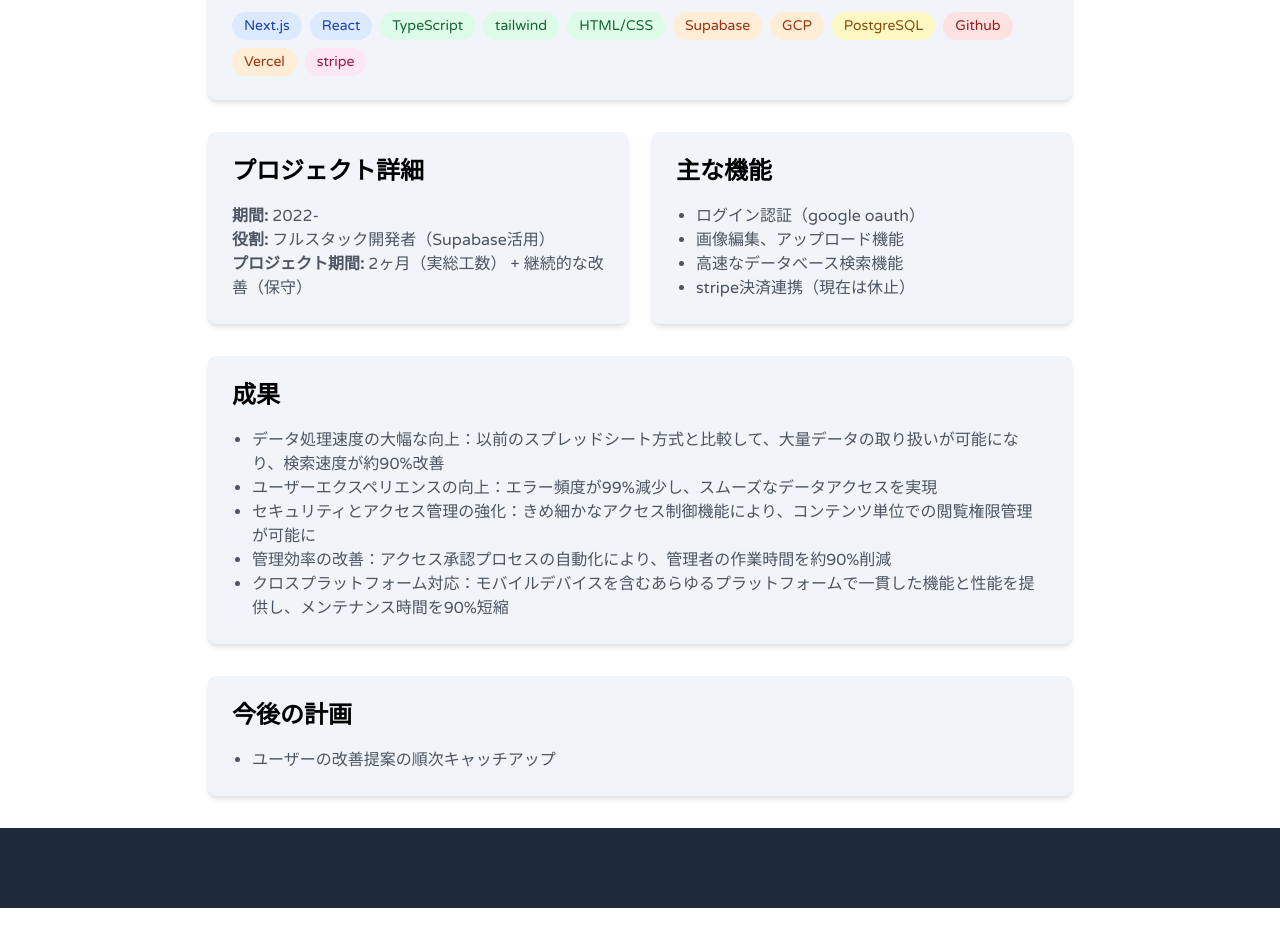
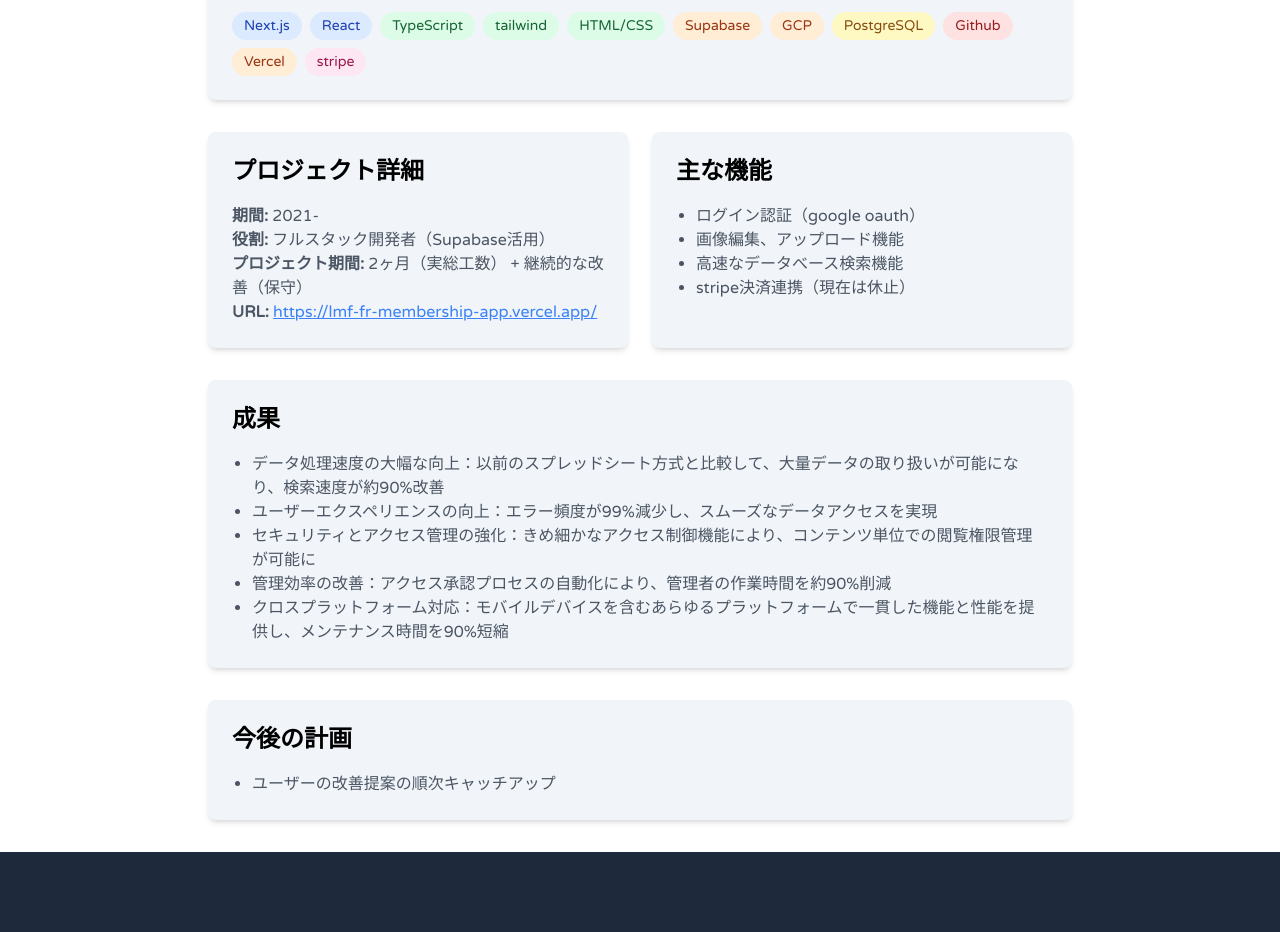
Before and after one commit to gitOfZgn/portfolio, a Next.js app: page /portfolio/WorkContent/works/1 in a window 1280 px wide. Shown: the part 804-1736 px from the top of the page. Before the commit the page ends 1712 px from the top, so only its background shows below. Built offline with nearby package versions, Linux system fonts and the light colour scheme.

Commit message:
部分修正

```diff
--- a/app/ResumeContent/components/Profile.tsx
+++ b/app/ResumeContent/components/Profile.tsx
@@ -19,8 +19,8 @@
                     ZGN
                 </h1>
                 <p className="pt-1 text-xs text-gray-600">ゼニア</p>
-                <p className="pt-3 text-xs text-gray-950">エンジニア歴4年。<br />
-                    3年間IT企業に勤め、現在はフリーランスエンジニア<br />
+                <p className="pt-3 text-xs text-gray-950">エンジニア歴7年。<br />
+                    4年間IT企業に勤め、そこから現在に至るまではフリーランスエンジニア<br />
                     趣味はお菓子作り、ビリヤード、洋ドラ鑑賞（Suits3周）
                 </p>
                 <div className="mt-4 flex justify-center">
--- a/app/ResumeContent/components/Timeline.tsx
+++ b/app/ResumeContent/components/Timeline.tsx
@@ -12,20 +12,20 @@
     {
         id: '1',
         startDate: '',
-        endDate: '2019',
+        endDate: '2017',
         title: '中央大学経営システム工学科卒業',
         description: '最適化問題や製品開発のための実験計画、データ解析、工程設計を学ぶ。',
     },
     {
         id: '2',
-        startDate: '2019',
+        startDate: '2017',
         endDate: '2021',
         title: '某IT企業システム開発',
         description: '金融・証券分野でのシステム開発およびインフラ業界でのプロジェクトリーダーシップとマネジメントを経験。プロジェクトの計画から実行、監視、終了までを一貫して管理し、保守プロジェクトでは納期遵守率100%を達成。上流工程の要点定義やシステム設計など、各フェーズの要求仕様を明確にする役割も担当。2021年には、実績とリーダーシップを認められ主任に昇格。',
     },
     {
         id: '3',
-        startDate: '2022',
+        startDate: '2021',
         endDate: '',
         title: 'フリーランスエンジニアとして開発',
         description: '祖母の介護のためフリーランスとなり、リモート開発をメインとする。クラウドソーシングやDMを通じて案件を獲得し、中小企業のクラウド移行支援やウェブ開発、自動化等の案件を行う。併行して自身のウェブサービスを2種類リリースする。',
--- a/app/WorkContent/works/[id]/page.tsx
+++ b/app/WorkContent/works/[id]/page.tsx
@@ -58,6 +58,19 @@
                     <p className="text-gray-600"><strong>期間:</strong> {work.date}</p>
                     {work.role && <p className="text-gray-600"><strong>役割:</strong> {work.role}</p>}
                     {work.duration && <p className="text-gray-600"><strong>プロジェクト期間:</strong> {work.duration}</p>}
+                    {work.url && (
+                        <p className="text-gray-600">
+                            <strong>URL:</strong>{' '}
+                            <a
+                                href={work.url}
+                                target="_blank"
+                                rel="noopener noreferrer"
+                                className="text-blue-500 hover:text-blue-700 underline"
+                            >
+                                {work.url}
+                            </a>
+                        </p>
+                    )}
                 </div>
                 {work.keyFeatures && (
                     <div className="bg-slate-100 p-6 rounded-lg shadow-md">
--- a/data/skillsData.ts
+++ b/data/skillsData.ts
@@ -1,5 +1,5 @@
 import { IconDefinition } from '@fortawesome/fontawesome-svg-core';
-import { faReact, faPython, faJs, faGithub, faAws, faStripe } from '@fortawesome/free-brands-svg-icons';
+import { faReact, faPython, faJs, faGithub, faAws, faStripe, faJava } from '@fortawesome/free-brands-svg-icons';
 import { faDatabase, faBolt, faCode } from '@fortawesome/free-solid-svg-icons';
 
 // SVGRを使用してSVGをインポート
@@ -55,6 +55,7 @@
     { name: 'Tailwind', icon: svgTailwind, proficiency: 85, category: SkillCategory.Languages },
     { name: 'Delphi', icon: svgDelphi, proficiency: 80, category: SkillCategory.Languages },
     { name: 'C#', icon: svgCSharp, proficiency: 50, category: SkillCategory.Languages },
+    { name: 'java', icon: faJava, proficiency: 25, category: SkillCategory.Languages },
     { name: 'PL/SQL', icon: svgPLSQL, proficiency: 80, category: SkillCategory.Languages },
     { name: 'AWS', icon: faAws, proficiency: 50, category: SkillCategory.Cloud },
     { name: 'Supabase', icon: faBolt, proficiency: 85, category: SkillCategory.Cloud },
--- a/data/works.ts
+++ b/data/works.ts
@@ -7,6 +7,7 @@
     skills: string[];
     date?: string;
     role?: string;
+    url?: string;
     duration?: string;
     challenges?: string[];
     solutions?: string[];
@@ -26,10 +27,11 @@
         id: '1',
         title: '某ソーシャルゲーム会員制情報共有サイト',
         description: '会員制ユーザー投稿型情報共有サイトの設計・開発・運用',
+        url: 'https://lmf-fr-membership-app.vercel.app/',
         thumbnailUrl: '/portfolio/images/thumbnails/lmffrmembership.png',
         fullImageUrl: '/portfolio/images/thumbnails/lmffrmembership_detail.png',
         skills: ["Next.js", "React", "TypeScript", "tailwind", "HTML/CSS", "Supabase", "GCP", "PostgreSQL","Github","Vercel","stripe"],
-        date: '2022-',
+        date: '2021-',
         role: 'フルスタック開発者（Supabase活用）',
         duration: '2ヶ月（実総工数） + 継続的な改善（保守）',
         // challenges: [
@@ -63,10 +65,11 @@
         id: '2',
         title: '某ソーシャルゲーム攻略ツール',
         description: 'パラメータ上昇要素の特定ツール',
+        url: 'https://lmfzgn.pythonanywhere.com/',
         thumbnailUrl: '/portfolio/images/thumbnails/genecalc.png',
         fullImageUrl: '/portfolio/images/thumbnails/genecalc_detail.png',
         skills: ["Python", "Flask", "HTML/CSS"],
-        date: '2022-',
+        date: '2021-',
         role: 'フルスタック開発者（pythonanywhere活用）',
         duration: '1ヶ月（実総工数） + 継続的な改善',
         // challenges: [
```
